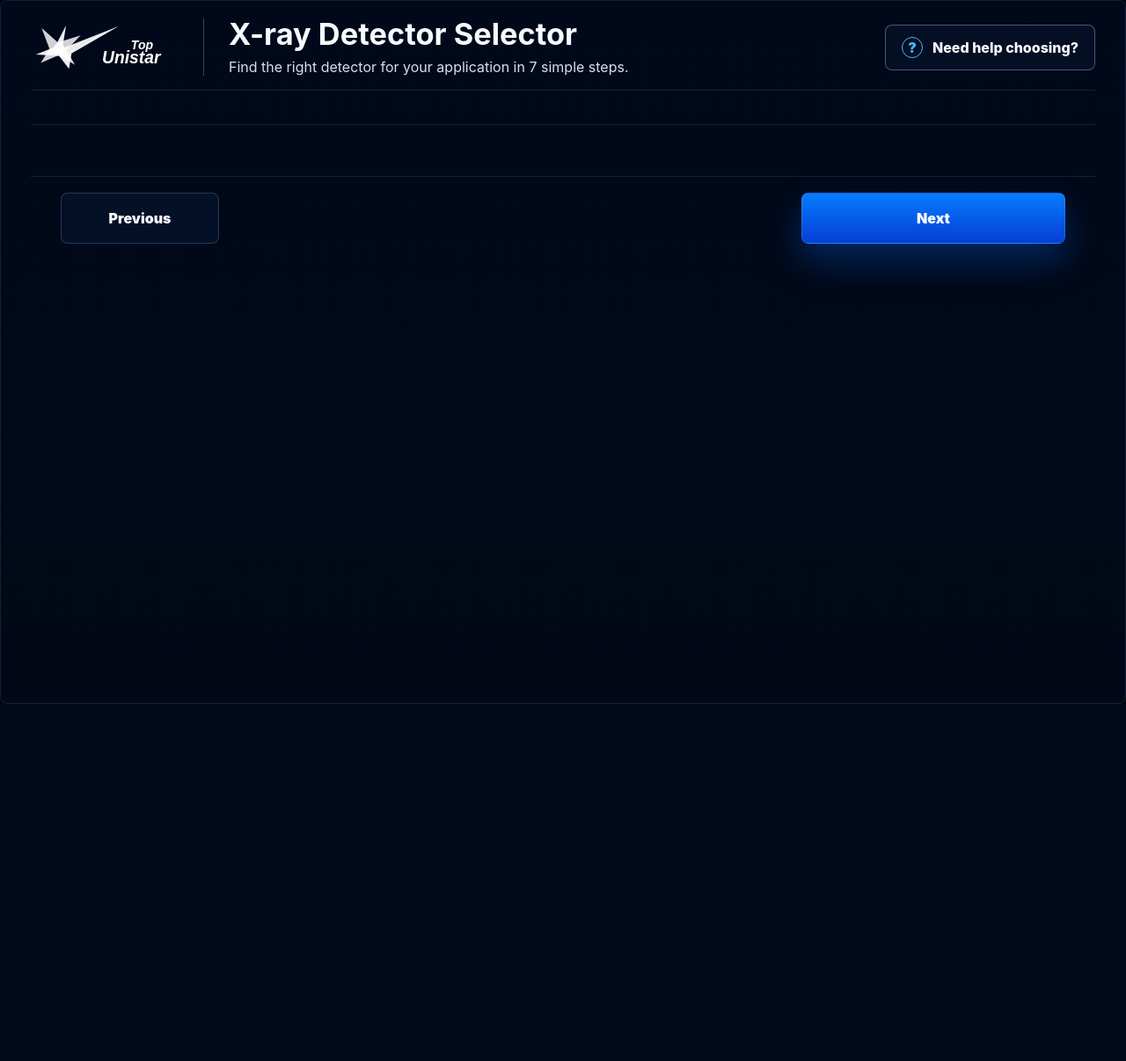
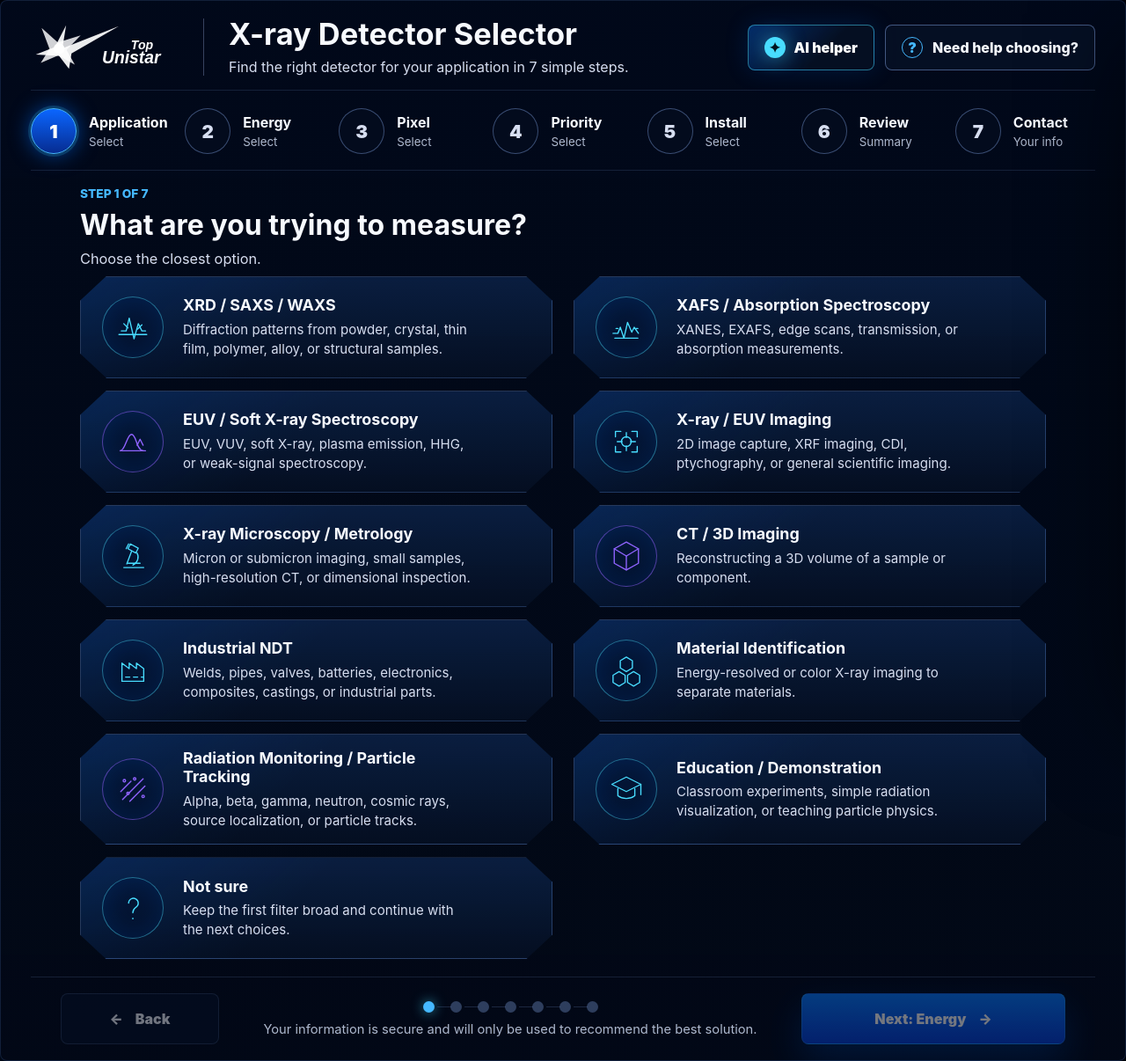
Before and after one commit to Reggie585/xray-detector-selector, a Flask app: page / in a window 1280 px wide. Shown: the whole page at 88% size. Before the commit the page ends 800 px from the top, so only its background shows below. Run offline with Flask 3, Linux system fonts and the light colour scheme.

Commit message:
Add files via upload

```diff
--- a/mySQL-practice/templates/index.html
+++ b/mySQL-practice/templates/index.html
@@ -18,6 +18,10 @@
                     </div>
                 </div>
                 <div class="top-actions">
+                    <button class="ai-helper-trigger" id="ai-helper-open" type="button">
+                        <span class="ai-spark">✦</span>
+                        AI helper
+                    </button>
                     <details class="selector-info">
                         <summary><span class="info-mark">?</span> Need help choosing?</summary>
                         <div class="selector-info-panel">
@@ -94,6 +98,65 @@
         </section>
     </main>
 
+    <div class="ai-helper-backdrop" id="ai-helper-backdrop"></div>
+    <aside class="ai-helper-panel" id="ai-helper-panel" aria-hidden="true" aria-label="AI detector helper">
+        <header class="ai-helper-header">
+            <div>
+                <p class="eyebrow">AI assistant</p>
+                <h2>Describe your detector need</h2>
+                <p>The helper extracts requirements, checks missing information, and uses the same recommendation engine.</p>
+            </div>
+            <button class="ai-close" id="ai-helper-close" type="button" aria-label="Close AI helper">×</button>
+        </header>
+
+        <div class="ai-helper-messages" id="ai-helper-messages">
+            <article class="ai-message assistant">
+                <strong>Start with a short measurement description.</strong>
+                <span>Include your application, source energy, pixel size or resolution need, performance priority, and environment if you know them.</span>
+            </article>
+        </div>
+
+        <label class="ai-helper-input-label" for="ai-helper-input">
+            <span>Measurement description</span>
+            <textarea id="ai-helper-input" rows="6" placeholder="Example: I need a detector for powder XRD using Cu-Kα. I want high resolution and energy-resolved imaging. It will be used in a normal lab."></textarea>
+        </label>
+
+        <div class="ai-helper-actions">
+            <button class="primary-action" id="ai-helper-submit" type="button">Analyze request</button>
+            <button class="secondary-action" id="ai-helper-reset" type="button">Clear</button>
+        </div>
+
+        <section class="ai-card" id="ai-extracted-card" hidden>
+            <div class="ai-card-heading">
+                <p class="eyebrow">Extracted requirements</p>
+                <strong>What the assistant understood</strong>
+            </div>
+            <div class="ai-extracted-grid" id="ai-extracted-grid"></div>
+        </section>
+
+        <section class="ai-card" id="ai-followups-card" hidden>
+            <div class="ai-card-heading">
+                <p class="eyebrow">Missing information</p>
+                <strong>Answer only what is needed</strong>
+            </div>
+            <div class="ai-followup-list" id="ai-followup-list"></div>
+        </section>
+
+        <section class="ai-card" id="ai-result-card" hidden>
+            <div class="ai-card-heading">
+                <p class="eyebrow">AI result</p>
+                <strong id="ai-result-title">Recommendation preview</strong>
+            </div>
+            <p class="ai-result-note" id="ai-result-note"></p>
+            <div class="ai-result-list" id="ai-result-list"></div>
+            <div class="ai-result-actions">
+                <button class="primary-action" id="ai-apply" type="button">Apply these choices to selector</button>
+                <button class="secondary-action" id="ai-view-full" type="button">View full recommendation</button>
+                <button class="secondary-action" id="ai-ask-again" type="button">Ask another question</button>
+            </div>
+        </section>
+    </aside>
+
     <dialog class="energy-dialog" id="energy-dialog">
         <div class="dialog-card">
             <p class="eyebrow">Exact energy</p>
```
